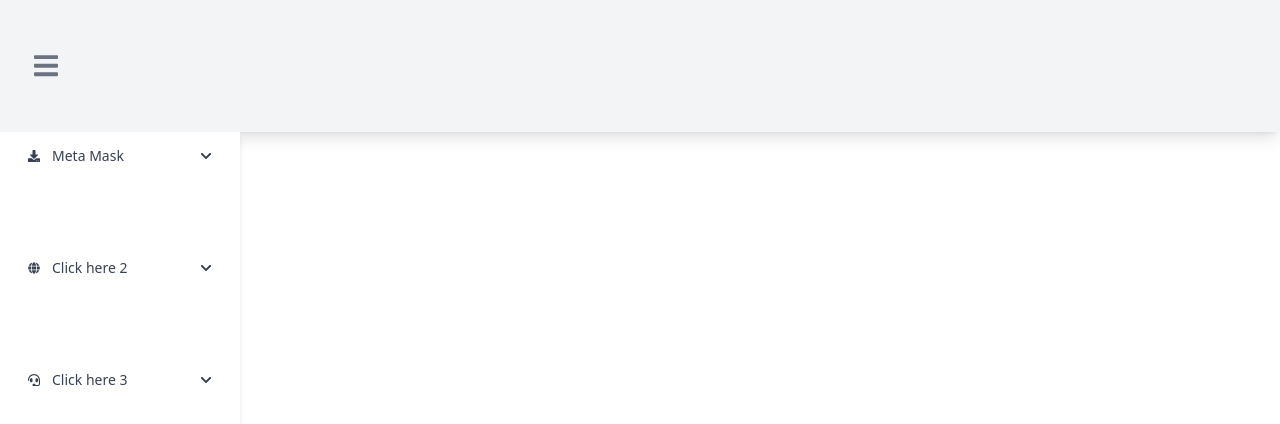
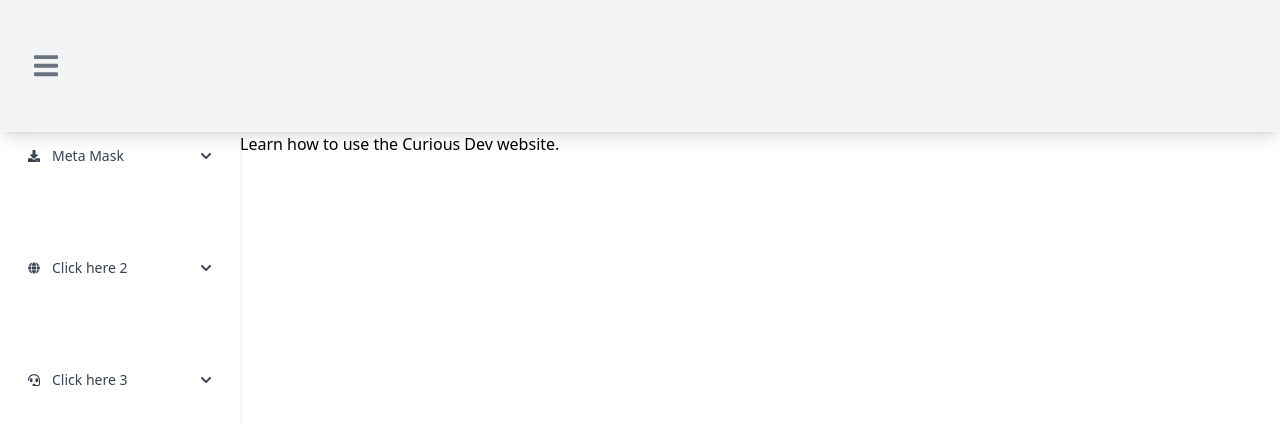
Before and after one commit to CuriousDeveloperr/Curious-Developer, a React (Create React App) app in the folder curious-dev/: page /guides in a window 1280 px wide. Shown: the top 424 px of the page. Built offline with nearby package versions, Linux system fonts and the light colour scheme; what tw-elements would draw is missing.

Commit message:
Updated Guides Nav
Guides Navbar was fixed to allow the pages to display properly right beside it.

```diff
--- a/curious-dev/src/view/Guides/GuidesPage.jsx
+++ b/curious-dev/src/view/Guides/GuidesPage.jsx
@@ -3,9 +3,16 @@ import Sidebar from './Sidebar/Sidebar'
 
 export default function GuidesPage() {
     return(
-        <div>
-            <Sidebar />
-            Guides Page
+        <div className='flex flex-row'>
+           <Sidebar className="w-auto" />
+
+
+
+
+            <p className=''>
+                Learn how to use the Curious Dev website.
+            </p>
+
         </div>
     )
 }
--- a/curious-dev/src/view/Guides/Sidebar/Sidebar.jsx
+++ b/curious-dev/src/view/Guides/Sidebar/Sidebar.jsx
@@ -2,7 +2,7 @@ import React from "react";
 
 export default function Sidebar() {
     return(
-    <div class="w-60 h-full shadow-md bg-white px-1 absolute" id="sidenavExample">
+    <div class="w-60 min-h-screen shadow-md bg-white px-1" id="sidenavExample">
   <ul class="relative">
     <li class="relative" id="sidenavEx1">
       <a class="flex items-center text-sm py-4 px-6 h-12 overflow-hidden text-gray-700 text-ellipsis whitespace-nowrap rounded hover:text-gray-900 hover:bg-gray-100 transition duration-300 ease-in-out cursor-pointer" data-mdb-ripple="true" data-mdb-ripple-color="dark" data-bs-toggle="collapse" data-bs-target="#collapseSidenavEx1" aria-expanded="true" aria-controls="collapseSidenavEx1">
```
